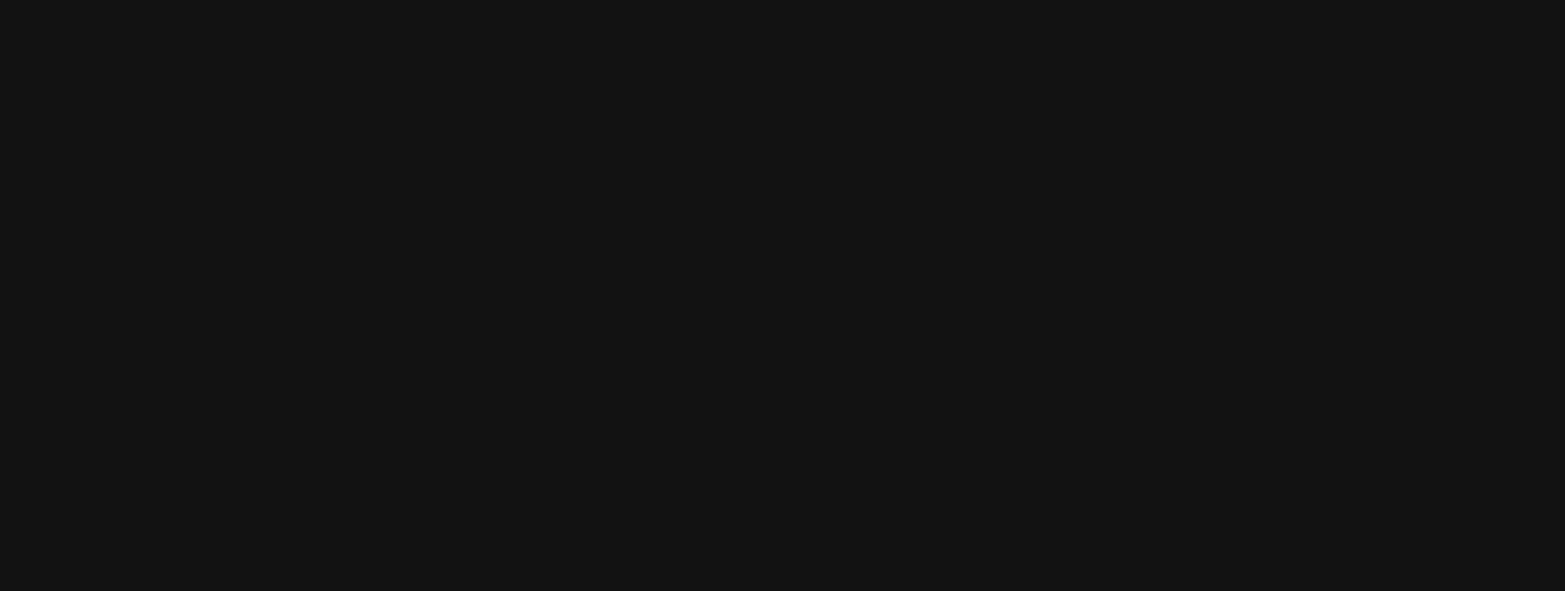
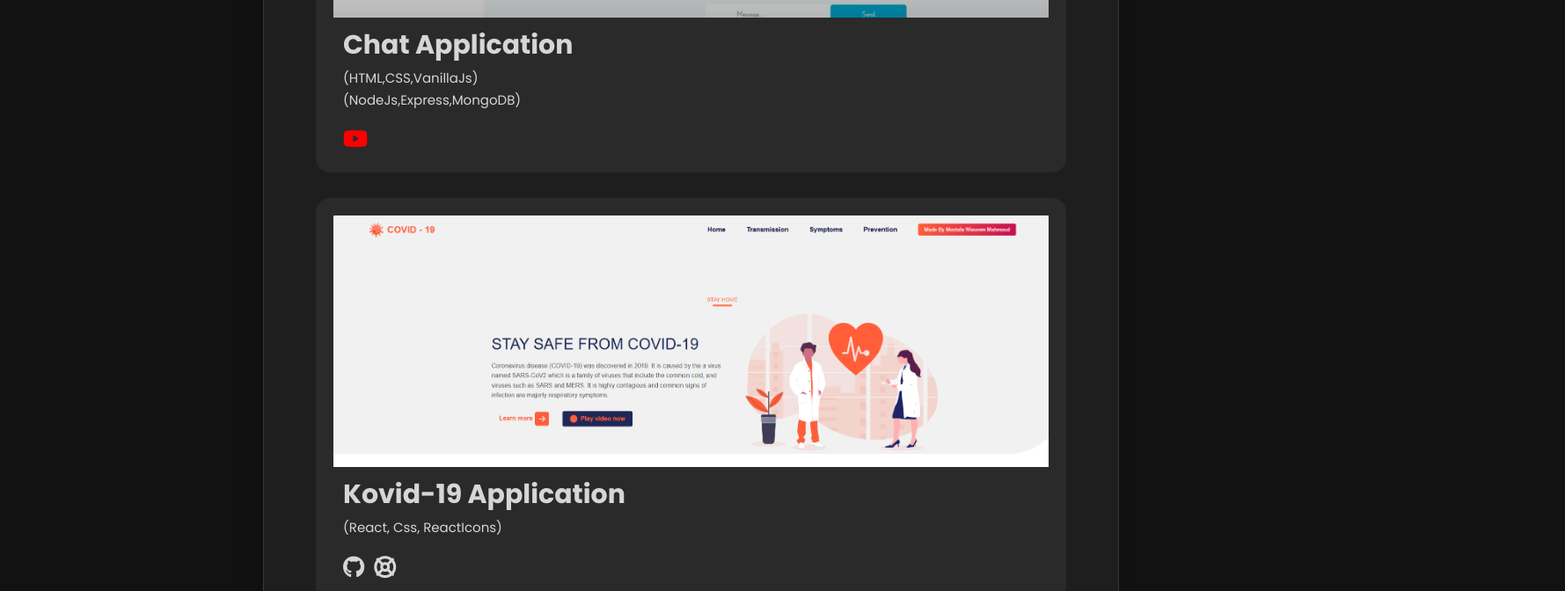
Before and after one commit to MostafaWaseemMahmoud/React-Portofolio, a React (Vite) app: page / in a window 1280 px wide. Shown: the part 2000-2672 px from the top of the page at 88% size, 1779 px wide, since content can reach past the window. Before the commit the page ends 1731 px from the top, so only its background shows below. Built offline with nearby package versions, Linux system fonts and the light colour scheme.

Commit message:
Add The Projects Component And Init Application To Be Responsive

```diff
--- a/src/components/main/Main.jsx
+++ b/src/components/main/Main.jsx
@@ -82,6 +82,175 @@
           </div>
         </div>
       </div>
+
+      <div className="projects">
+        <div className="project-heading --seprator">
+          <h1 className="heading">Projects</h1>
+        </div>
+        <div className="projects-cards">
+        <div className="card project-card">
+              <div className="card-img">
+                <img src="src/assets/Chat Application.png" alt="" />
+              </div>
+              <div className="card-txt">
+                <div className="title">
+                  <h1>Chat Application</h1>
+                </div>
+                <div className="card-description">
+                  <p>(HTML,CSS,VanillaJs)</p>
+                  <p>(NodeJs,Express,MongoDB)</p>
+                  <div className="links">
+
+                  <h3>
+                  <a target='_blank' href="https://youtu.be/gAKsZvU4G-g?si=yPN4eXEhEYLnBD63">
+                  <i class="fa-brands fa-youtube"></i>
+                  </a>
+                  </h3>
+                  <h3>
+                  </h3>
+                  </div>
+                </div>
+              </div>
+          </div>
+        <div className="card project-card">
+              <div className="card-img">
+                <img src="src/assets/covid-19.png" alt="" />
+              </div>
+              <div className="card-txt">
+                <div className="title">
+                  <h1>Kovid-19 Application</h1>
+                </div>
+                <div className="card-description">
+                  <p>(React, Css, ReactIcons)</p>
+                  <div className="links">
+
+                  <h3>
+                  <a target='_blank' href="https://github.com/MostafaWaseemMahmoud/Kovid-App">
+                  <i class="fa-brands fa-github"></i>
+                  </a>
+                  </h3>
+                  <h3>
+                    <a target='_blank' href="https://kovid-app.netlify.app/">
+                    <i class="fa-solid fa-life-ring"></i></a>
+                  </h3>
+                  </div>
+                </div>
+              </div>
+        </div>
+
+
+        <div className="card project-card">
+              <div className="card-img">
+                <img src="src/assets/EmailSender.png" alt="" />
+              </div>
+              <div className="card-txt">
+                <div className="title">
+                  <h1>Send Email Application</h1>
+                </div>
+                <div className="card-description">
+                  <p>(React, EmailJs)</p>
+                  <div className="links">
+                  <h3>
+                  <a target='_blank' href="https://github.com/MostafaWaseemMahmoud/Send-Email-With-React">
+                  <i class="fa-brands fa-github"></i>
+                  </a>
+                  </h3>
+                  <h3>
+                    <a target='_blank' href="https://send-email-with-react.netlify.app/">
+                    <i class="fa-solid fa-life-ring"></i></a>
+                  </h3>
+                  </div>
+                </div>
+              </div>
+        </div>
+
+        <div className="card project-card">
+              <div className="card-img">
+                <img src="src/assets/Mobilexx.png" alt="" />
+              </div>
+              <div className="card-txt">
+                <div className="title">
+                  <h1>Mobile Shop Application</h1>
+                </div>
+                <div className="card-description">
+                  <p>(HtMl,Css,VanillaJs)</p>
+                  <div className="links">
+                  <h3>
+                  <a target='_blank' href="https://mobilexx-v2.netlify.app/">
+                    <i class="fa-solid fa-life-ring"></i>
+                  </a>
+                  </h3>
+                  </div>
+                </div>
+              </div>
+        </div>
+
+
+        <div className="card project-card">
+              <div className="card-img">
+                <img src="src/assets/Authrization Application.png" alt="" />
+              </div>
+              <div className="card-txt">
+                <div className="title">
+                  <h1>Authrization Application</h1>
+                </div>
+                <div className="card-description">
+                  <p>(ReactJs, Auth0, Vite)</p>
+                  <div className="links">
+                  <h3>
+                  <a target='_blank' href="https://github.com/MostafaWaseemMahmoud/Authrization-With-React">
+                  <i class="fa-brands fa-github"></i>
+                  </a>
+                  </h3>
+                  </div>
+                </div>
+              </div>
+        </div>
+
+        <div className="card project-card">
+              <div className="card-img">
+                <img src="src/assets/TomatoApi.png" alt="" />
+              </div>
+              <div className="card-txt">
+                <div className="title">
+                  <h1>Tomato BackEnd Application</h1>
+                </div>
+                <div className="card-description">
+                  <p>(NodeJs,Express,MongoDb)</p>
+                  <div className="links">
+                  <h3>
+                  <a target='_blank' href="https://github.com/MostafaWaseemMahmoud/Tomato-Api">
+                  <i class="fa-brands fa-github"></i>
+                  </a>
+                  </h3>
+                  </div>
+                </div>
+              </div>
+        </div>
+
+        <div className="card project-card">
+              <div className="card-img">
+                <img src="src/assets/FaceBook.png" alt="" />
+              </div>
+              <div className="card-txt">
+                <div className="title">
+                  <h1>FaceBook Full Small Application</h1>
+                </div>
+                <div className="card-description">
+                  <p>(ReactJs)</p>
+                  <p>(NodeJs,Express,MongoDb)</p>
+                  <div className="links">
+                  <h3>
+                  <a target='_blank' href="https://github.com/MostafaWaseemMahmoud/FaceBook-React">
+                  <i class="fa-brands fa-github"></i>
+                  </a>
+                  </h3>
+                  </div>
+                </div>
+              </div>
+        </div>
+        </div>
+      </div>
     </div>
   );
 };
--- a/src/components/main/main.css
+++ b/src/components/main/main.css
@@ -6,7 +6,7 @@
     box-shadow: var(--box-shadow-24);
     padding: 1.875rem;
     position: relative;
-    width: 75%;
+    width: 100%;
     margin-left: 350px;
 }
 
@@ -74,3 +74,190 @@
 .card-heading .title {
     margin-left: 20px;
 }
+
+.project-card .card-img {
+    overflow: hidden;
+    -webkit-transition: all .3s ease-in-out;
+    transition: all .3s ease-in-out;
+    max-width: 100%;
+    text-align: center;
+}
+.project-card .card-img img {
+        -o-object-fit: cover;
+    object-fit: cover;
+    height: 100%;
+    width: 100%;
+    max-width: 100%;
+    -webkit-user-select: none;
+    -moz-user-select: none;
+    -ms-user-select: none;
+    user-select: none;
+}
+
+.project-card h1 {
+    margin-left: 11px;
+}
+.project-card p {
+    color: var(--color-paragraph);
+    margin-left: 11px;
+}
+.project-card .links{
+    display: flex;
+}
+
+.project-card .links a {
+    color: var(--color-paragraph);
+    margin-left: 11px;
+}
+.fa-youtube {
+    color: red;
+}
+
+.project-card i {
+    margin-top: 20px;
+}
+
+.project-card a i {
+    text-decoration: none;
+    font-size: 25px;
+}
+
+@media screen and (max-width:1631px) {
+    .container {
+        margin-left: 93px;
+    }
+}
+
+@media screen and (max-width:1436px) {
+    .container {
+        margin-left: 35px;
+    }
+}
+
+@media screen and (max-width:1381px) {
+    .container {
+        margin-left: 19px;
+    }
+}
+
+@media screen and (max-width:1345px) {
+    .container {
+        margin-left: 7px;
+    }
+}
+
+@media screen and (max-width:1350px) {
+    .container {
+        margin-left: 7px;
+    }
+}
+
+@media screen and (max-width:1339px) {
+    .main {
+        margin-left: 304px;
+    }
+}
+
+@media screen and (max-width:1289px) {
+    .main {
+        margin-left: 292px;
+    }
+}
+
+@media screen and (max-width:1228px) {
+    .card {
+        min-width: 305px;
+    }
+}
+
+@media screen and (max-width:1098px) {
+    .card {
+        margin: 6px;
+    }
+}
+
+@media screen and (max-width:984px) {
+    .column {
+        display: block;
+    }
+
+    .main {
+        width: 100%;
+        margin-left: 362px;
+    }
+
+    .card {
+        margin: 29px;
+        min-width: 400px;
+        min-height: 258px;
+    }
+    .sideBar {
+        margin-left: 29px;
+    }
+}
+
+@media screen and (max-width:898px) {
+
+    .main {
+        margin-left: 330px;
+    }
+
+    .sideBar {
+        margin-left: 2px;
+    }
+}
+
+@media screen and (max-width:908px) {
+    .sideBar {
+        position: inherit;
+        margin: 0;
+        width: 100%;
+    }
+
+    .container {
+        display: block;
+        margin: 0;
+    }
+
+    .main {
+        margin: 0;
+    }
+}
+@media screen and (max-width:502px) {
+    .card {
+        min-width: 0;
+        margin: 51px;
+    }
+}
+
+@media screen and (max-width:433px) {
+    .card {
+        min-width: 0;
+        margin: 51px;
+    }
+
+    .card-heading {
+        display:block;
+    }
+
+    .card-heading .title {
+        margin-left: 0;
+    }
+}
+
+@media screen and (max-width:412px) {
+    .project-card {
+        padding: 0;
+    }
+}
+
+@media screen and (max-width:376px) {
+    .project-card {
+        padding: 0;
+        width: 236px;
+        /* height: 364px; */
+        margin: 0;
+        margin-top: 25px;
+        margin-left: 30px;
+    }
+}
--- a/vite.config.js
+++ b/vite.config.js
@@ -4,4 +4,8 @@
 // https://vitejs.dev/config/
 export default defineConfig({
   plugins: [react()],
+  server: {
+    host: '0.0.0.0',  // Allows the server to listen on all network interfaces
+    port: 5173,       // You can specify the port if you want
+  }
 })
```
